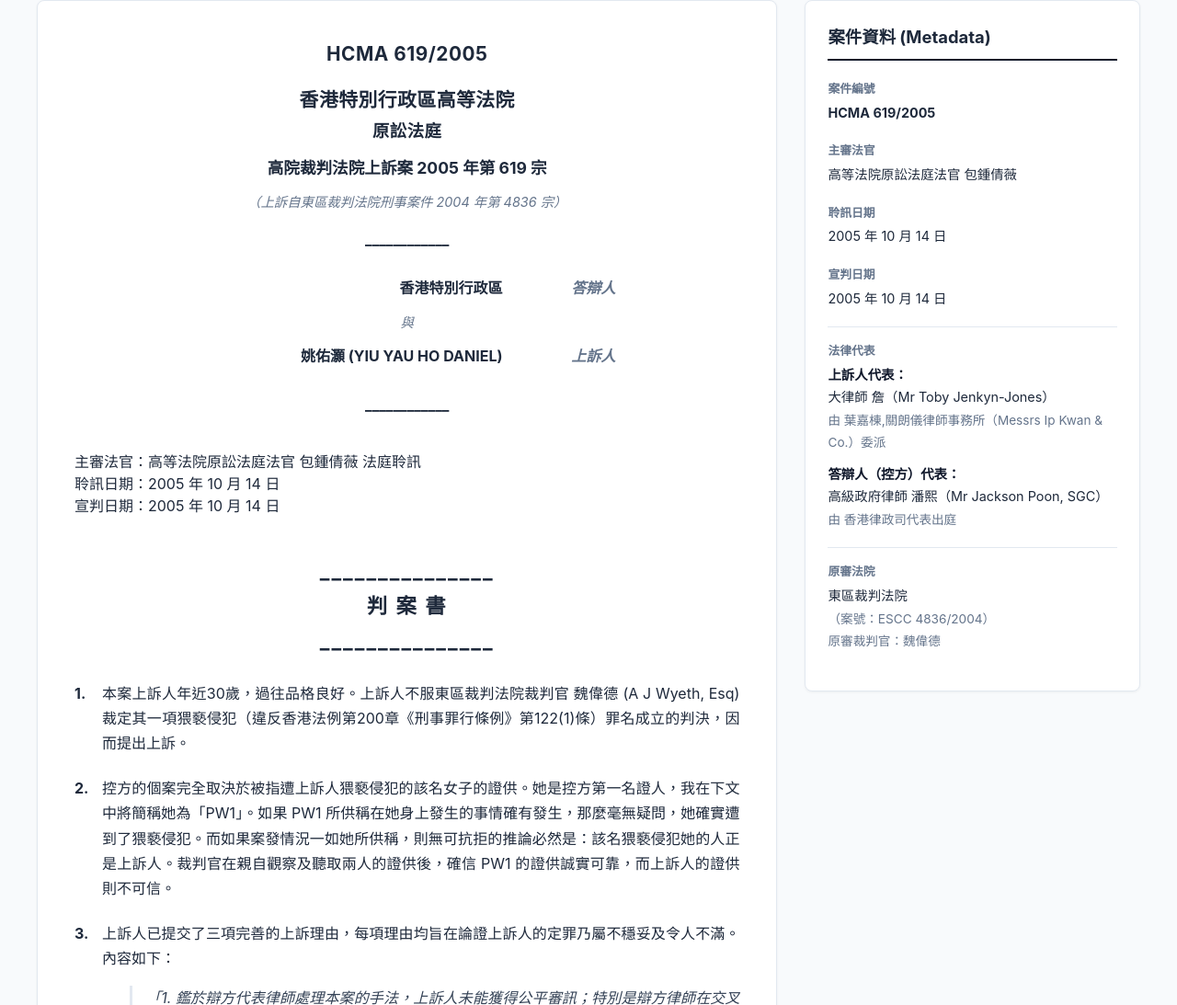
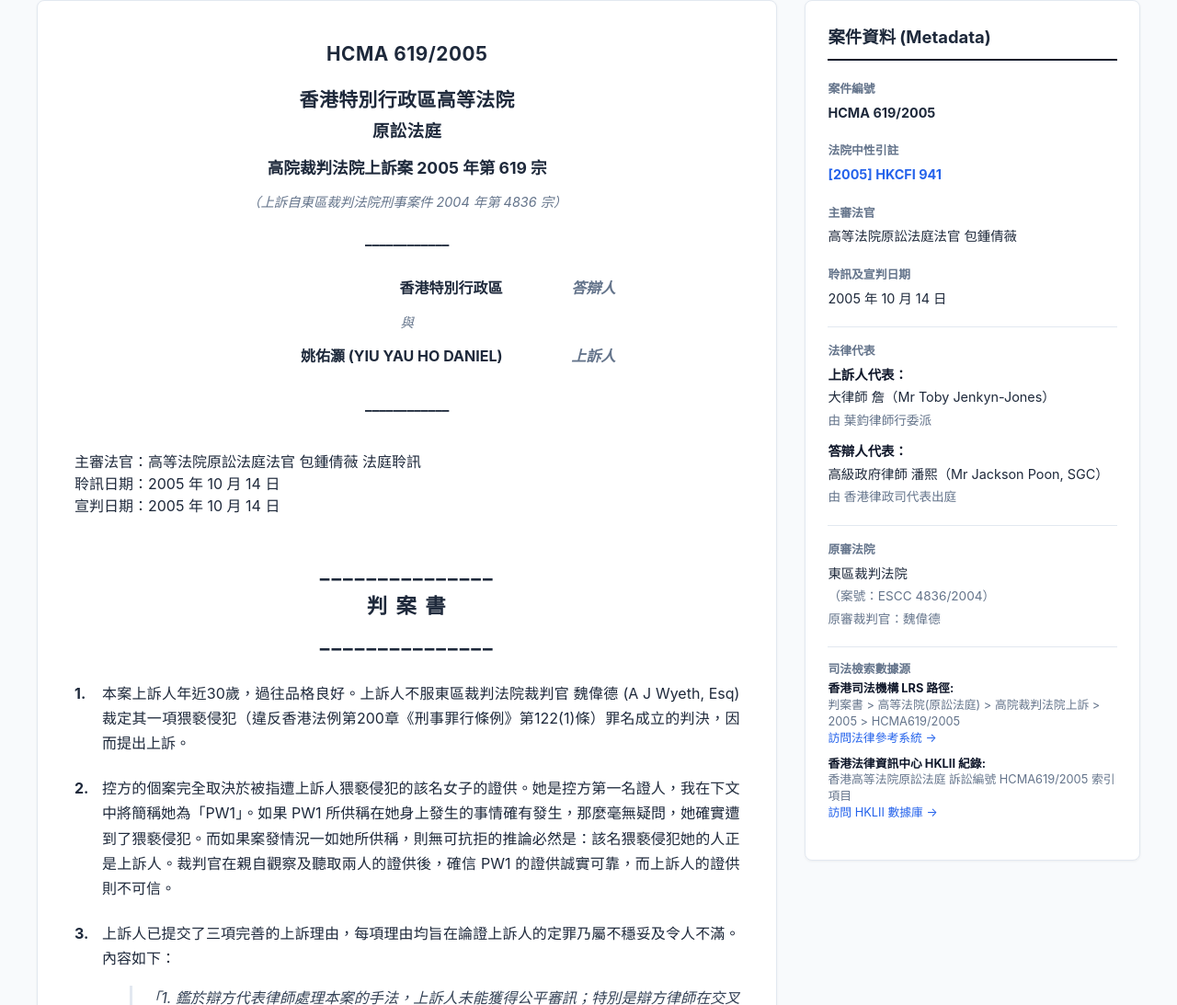
Before and after one commit to KittenFromMars/dsd, a plain HTML site: page tc/index.html in a window 1280 px wide. Shown: the part 173-1266 px from the top of the page at 92% size. Drawn offline with Linux system fonts and the light colour scheme.

Commit message:
reference

```diff
--- a/tc/index.html
+++ b/tc/index.html
@@ -134,17 +134,17 @@
         </div>
 
         <div class="meta-group">
+            <div class="meta-label">法院中性引註</div>
+            <div class="meta-value" style="font-weight: bold; color: var(--accent-color);">[2005] HKCFI 941</div>
+        </div>
+
+        <div class="meta-group">
             <div class="meta-label">主審法官</div>
             <div class="meta-value">高等法院原訟法庭法官 包鍾倩薇</div>
         </div>
 
         <div class="meta-group">
-            <div class="meta-label">聆訊日期</div>
-            <div class="meta-value">2005 年 10 月 14 日</div>
-        </div>
-
-        <div class="meta-group">
-            <div class="meta-label">宣判日期</div>
+            <div class="meta-label">聆訊及宣判日期</div>
             <div class="meta-value">2005 年 10 月 14 日</div>
         </div>
 
@@ -153,10 +153,10 @@
             <div class="meta-value" style="margin-bottom: 10px;">
                 <strong style="color: var(--primary-color);">上訴人代表：</strong><br>
                 大律師 詹（Mr Toby Jenkyn-Jones）<br>
-                <span style="font-size: 0.85rem; color: var(--text-muted);">由 葉嘉棟,關朗儀律師事務所（Messrs Ip Kwan & Co.）委派</span>
+                <span style="font-size: 0.85rem; color: var(--text-muted);">由 葉鈞律師行委派</span>
             </div>
             <div class="meta-value">
-                <strong style="color: var(--primary-color);">答辯人（控方）代表：</strong><br>
+                <strong style="color: var(--primary-color);">答辯人代表：</strong><br>
                 高級政府律師 潘熙（Mr Jackson Poon, SGC）<br>
                 <span style="font-size: 0.85rem; color: var(--text-muted);">由 香港律政司代表出庭</span>
             </div>
@@ -165,6 +165,22 @@
         <div class="meta-group" style="border-top: 1px solid var(--border-color); padding-top: 15px;">
             <div class="meta-label">原審法院</div>
             <div class="meta-value">東區裁判法院<br><span style="color: var(--text-muted); font-size: 0.85rem;">（案號：ESCC 4836/2004）<br>原審裁判官：魏偉德</span></div>
+        </div>
+
+        <div class="meta-group" style="border-top: 1px solid var(--border-color); padding-top: 15px; font-size: 0.8rem; line-height: 1.4;">
+            <div class="meta-label">司法檢索數據源</div>
+
+            <div style="margin-bottom: 10px;">
+                <strong style="color: var(--primary-color);">香港司法機構 LRS 路徑:</strong><br>
+                <span style="color: var(--text-muted);">判案書 &gt; 高等法院(原訟法庭) &gt; 高院裁判法院上訴 &gt; 2005 &gt; HCMA619/2005</span><br>
+                <a href="https://legalref.judiciary.hk/lrs/common/ju/judgment.jsp" target="_blank" style="color: var(--accent-color); text-decoration: none;">訪問法律參考系統 &rarr;</a>
+            </div>
+
+            <div>
+                <strong style="color: var(--primary-color);">香港法律資訊中心 HKLII 紀錄:</strong><br>
+                <span style="color: var(--text-muted);">香港高等法院原訟法庭 訴訟編號 HCMA619/2005 索引項目</span><br>
+                <a href="https://www.hklii.hk/en/cases/hkcfi/" target="_blank" style="color: var(--accent-color); text-decoration: none;">訪問 HKLII 數據庫 &rarr;</a>
+            </div>
         </div>
     </aside>
 </div>
```
Also changed, not shown: en/index.html (+22 -6 lines), 1 other file.
